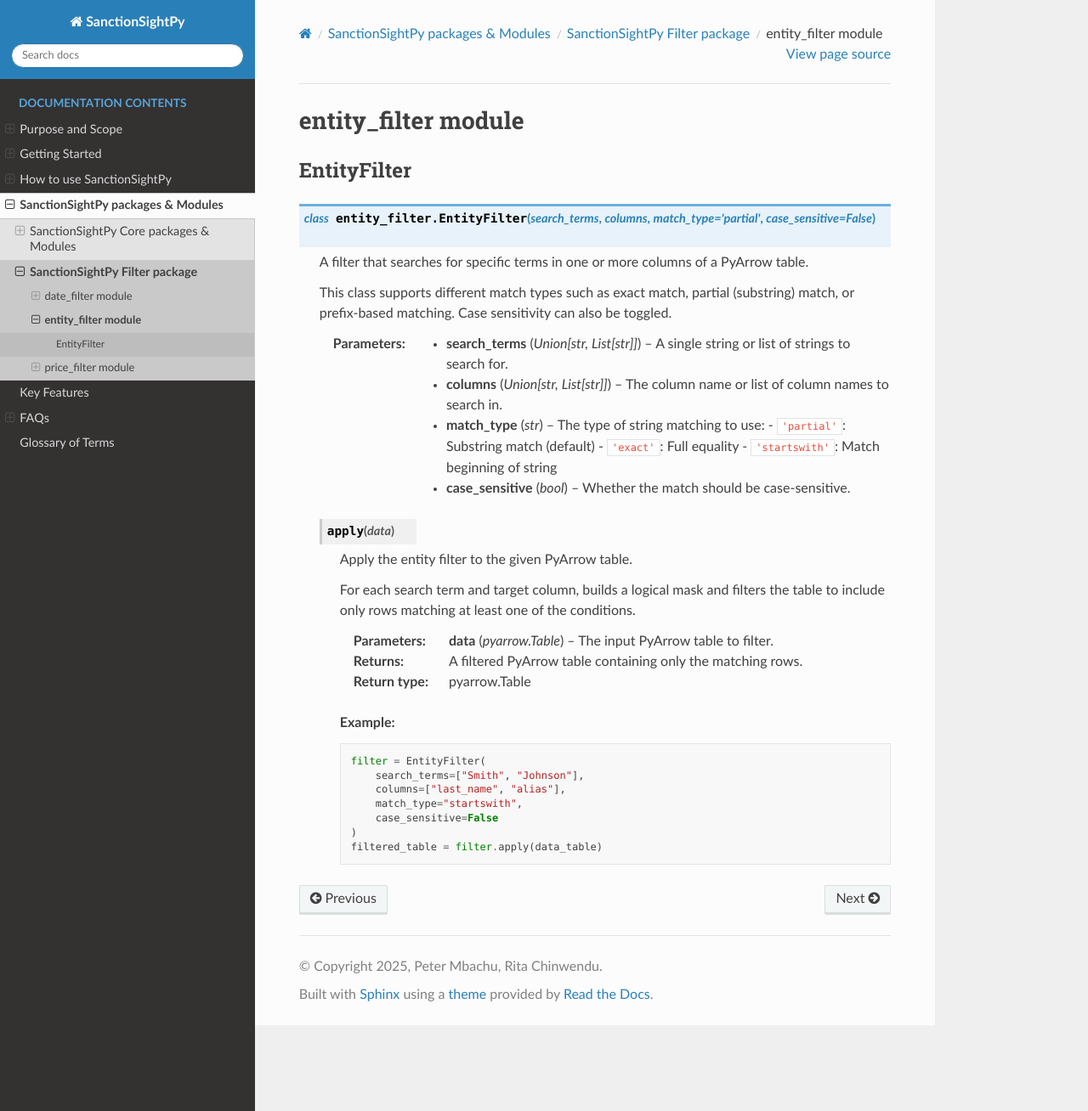
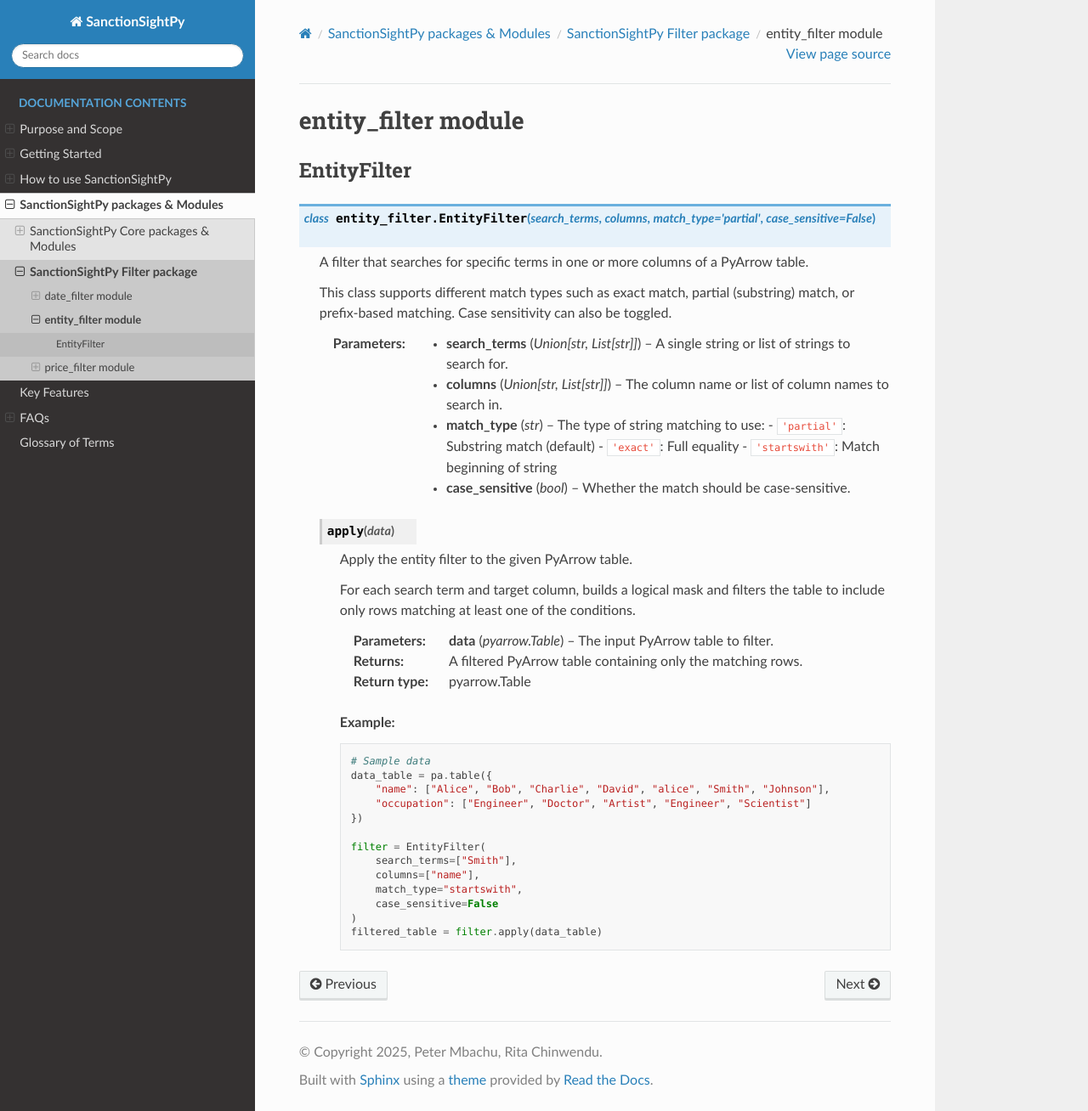
Before and after one commit to cla-bit/SanctionSightPy-Docs, a Sphinx documentation site: the page built from source/datadock.filters.entity_filter.rst, in a window 1280 px wide and 1308 px high. Shown: the whole window at 85% size. Built offline with Sphinx 7.4.7 and the Read the Docs theme 3.1.0, drawn with Linux system fonts in a browser that asks for light colours.

Commit message:
Update datadock.filters.entity_filter.rst

```diff
--- a/source/datadock.filters.entity_filter.rst
+++ b/source/datadock.filters.entity_filter.rst
@@ -44,9 +44,15 @@
 
         .. code-block:: python
 
+            # Sample data
+            data_table = pa.table({
+                "name": ["Alice", "Bob", "Charlie", "David", "alice", "Smith", "Johnson"],
+                "occupation": ["Engineer", "Doctor", "Artist", "Engineer", "Scientist"]
+            })
+
             filter = EntityFilter(
-                search_terms=["Smith", "Johnson"],
-                columns=["last_name", "alias"],
+                search_terms=["Smith"],
+                columns=["name"],
                 match_type="startswith",
                 case_sensitive=False
             )
```
